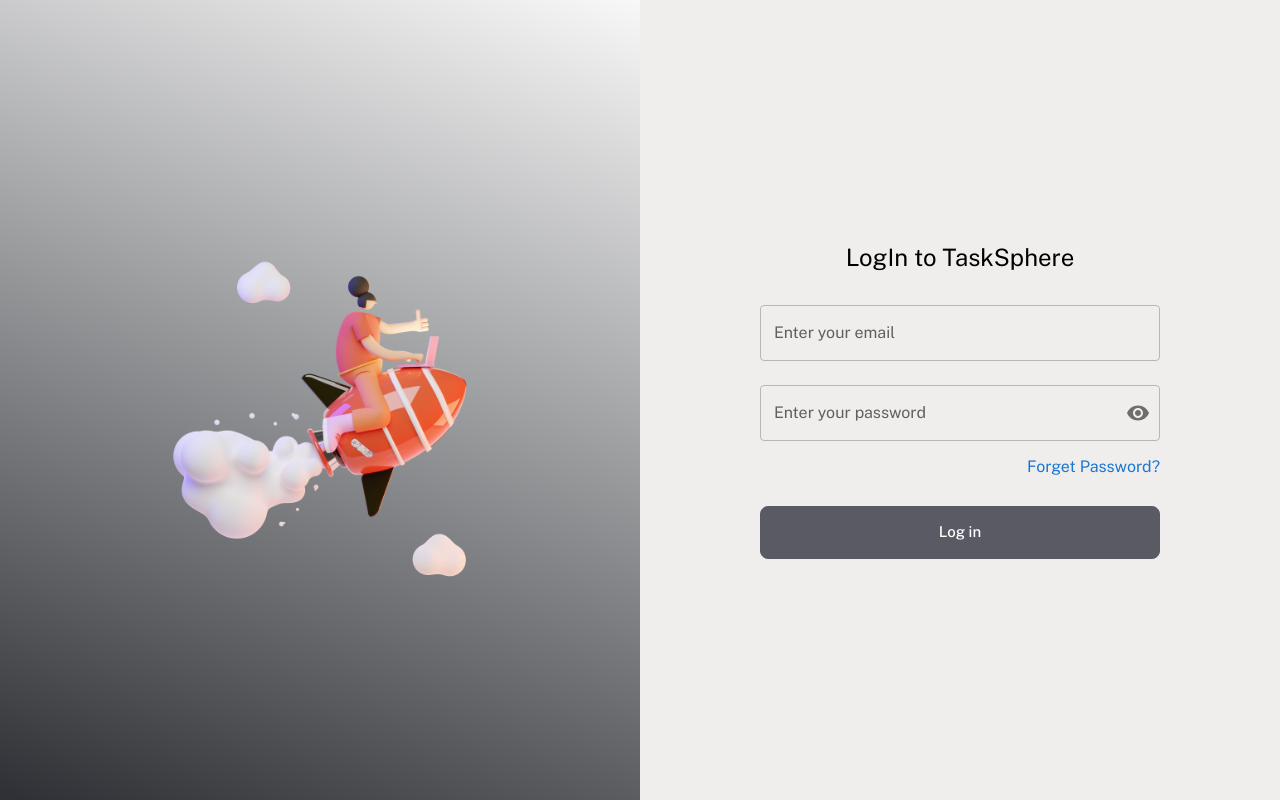
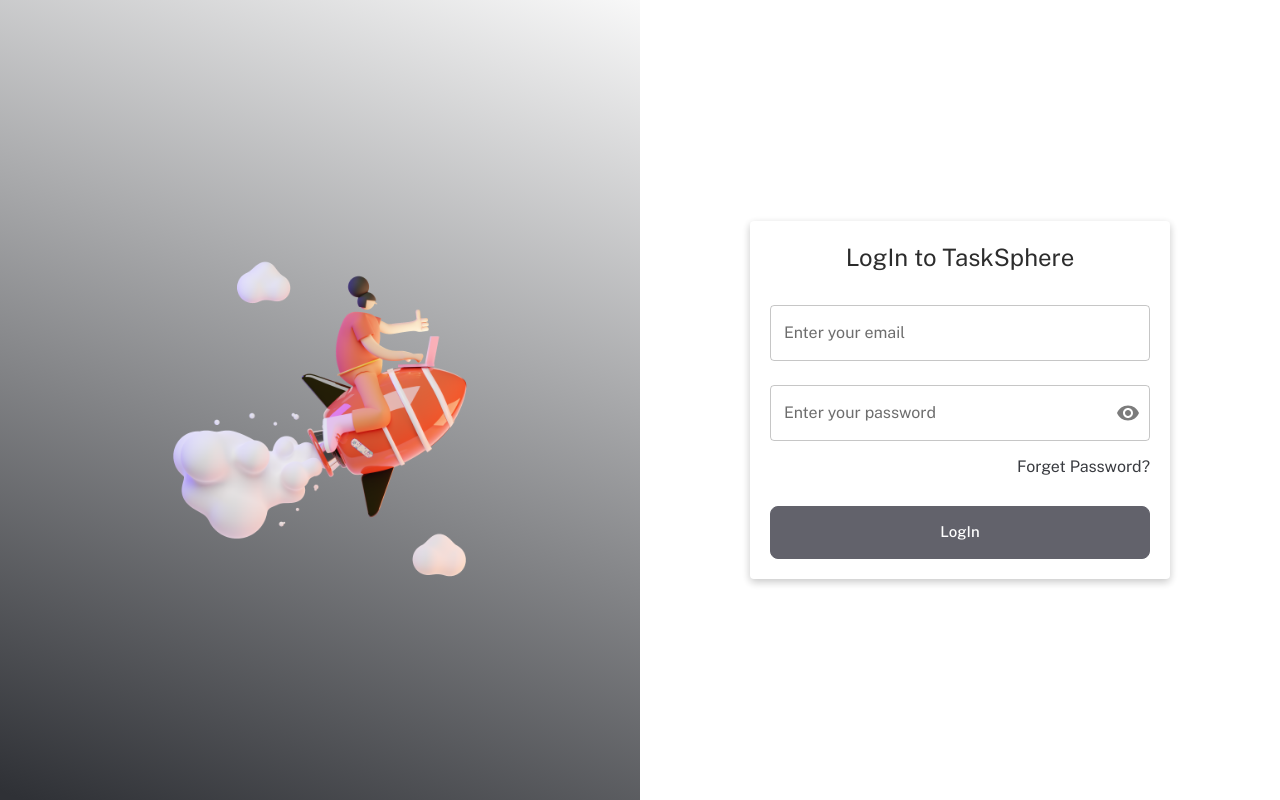
Before and after one commit to NayTharPoe/-Next-Nest-OJT_TaskMngSym, a Next.js app in the folder frontend/: page /auth/login in a window 1280 px wide. Built offline with nearby package versions, Linux system fonts and the light colour scheme.

Commit message:
feature/auth-fe add backgroundImage and reviewFix

```diff
--- a/frontend/src/pages/auth/login/index.tsx
+++ b/frontend/src/pages/auth/login/index.tsx
@@ -3,6 +3,7 @@
 import { Visibility, VisibilityOff } from "@mui/icons-material";
 import {
   Box,
+  Card,
   Grid,
   IconButton,
   InputAdornment,
@@ -30,7 +31,11 @@
             alignItems: "center",
           }}
         >
-          <img className="auth-img" src="/auth-img/login.png" alt="login-img" />
+          <img
+            style={{ width: "70%", height: "auto", objectFit: "cover" }}
+            src="/auth-img/login.png"
+            alt="login-img"
+          />
         </Grid>
         <Grid
           height="100vh"
@@ -38,17 +43,28 @@
           justifyContent="center"
           alignItems="center"
           item
-          sx={{ background: "#efeeec" }}
+          sx={{
+            backgroundImage: { xs: `url('/auth-img/login.png')`, md: "none" },
+            backgroundSize: "cover",
+            backgroundPosition: "center",
+          }}
           md={6}
           xs={12}
         >
-          <Box>
+          <Card
+            sx={{
+              background: "#fff",
+              opacity: "95%",
+              boxShadow: "rgba(0, 0, 0, 0.24) 0px 3px 8px",
+              padding: "20px",
+            }}
+          >
             <Typography textAlign="center" variant="h5">
               LogIn to TaskSphere
             </Typography>
             <Stack
               sx={{
-                width: { xs: "290px", sm: "400px" },
+                width: { xs: "270px", sm: "380px" },
               }}
               mt={4}
               spacing={3}
@@ -79,12 +95,17 @@
               ></TextField>
             </Stack>
             <Stack mt={2}>
-              <Link textAlign="end" underline="none" href="/forget-password">
+              <Link
+                style={{ color: "#2f3136" }}
+                textAlign="end"
+                underline="none"
+                href="/auth/forget-password"
+              >
                 {"Forget Password?"}
               </Link>
             </Stack>
-            <AuthButton btnText={"Log in"} />
-          </Box>
+            <AuthButton btnText={"LogIn"} />
+          </Card>
         </Grid>
       </Grid>
     </Box>
--- a/frontend/src/pages/auth/verify/[token].tsx
+++ b/frontend/src/pages/auth/verify/[token].tsx
@@ -14,7 +14,7 @@
           }}
         >
           <img
-            className="verify-img"
+            style={{ width: "320px" }}
             src="/auth-img/verify.png"
             alt="verify-img"
           />
--- a/frontend/src/styles/globals.css
+++ b/frontend/src/styles/globals.css
@@ -47,23 +47,3 @@
   padding: 0;
   box-sizing: border-box;
 }
-
-.auth-img {
-  width: 70%;
-  height: auto;
-  object-fit: cover;
-}
-
-.forget-img {
-  width: 65%;
-}
-
-.verify-img {
-  width: 350px;
-}
-
-@media only screen and (max-width: 400px) {
-  .verify-img {
-    width: 300px;
-  }
-}
```
Also changed, not shown: frontend/src/pages/auth/forget-password/index.tsx (+21 -6 lines), frontend/src/pages/auth/reset-password/[id].tsx (+18 -5 lines).
